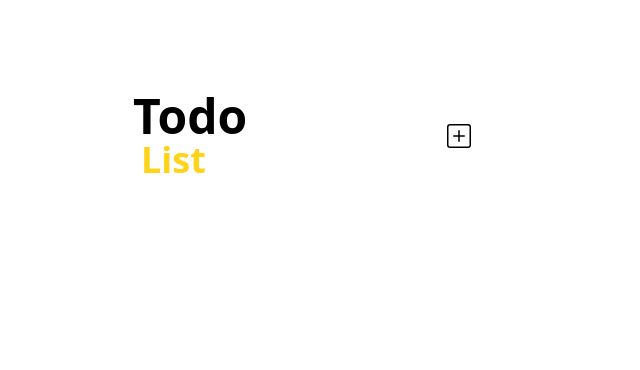
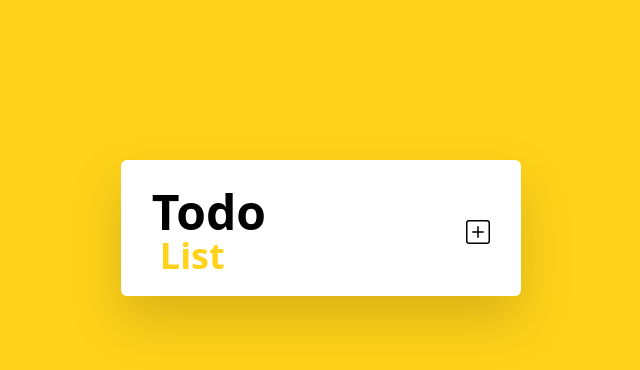
Before and after one commit to suryaj04/Todo-app, a website: page index.html in a window 1280 px wide. Shown: the whole page, without its empty margins (319-959 px from the left). Drawn offline with Linux system fonts and the light colour scheme.

Commit message:
Changed the background color on big screens

```diff
--- a/index.html
+++ b/index.html
@@ -6,12 +6,12 @@
     <title>Document</title>
     <link rel="stylesheet" href="output.css">
 </head>
-<body>
+<body class="sm:bg-[#FFD31A]">
     <div id="hide" class="absolute border rounded-xl hidden border-red-600 p-2 right-4 top-4">
         <h1 class="text-xl font-bold tracking-tighter">Enter the title</h1>
     </div>
-    <div class="mx-auto w-full p-3 sm:w-[400px] mt-4 sm:mt-20">
-        <div class="flex justify-between  w-[90%]">
+    <div class="mx-auto w-full p-3 sm:w-[400px] mt-4 rounded-md bg-white drop-shadow-2xl sm:mt-40">
+        <div class="flex justify-between mt-4 mx-auto  w-[90%]">
             <div class="">
                 <h1 class="font-bold text-5xl ">Todo</h1>
                 <p class="font-semibold text-4xl mx-2 text-[#FFD31A]">List</p>
@@ -28,13 +28,14 @@
                 <button id="cancelBtn" class="bg-[#FFD217] border-2 border-black p-2 rounded-md text-black font-semibold w-full">Cancel</button>
               </div>
           </div>
+          <div class="mx-auto sm:w-[350px] w-[90%]  my-2">
+
+            <div id="details">
+
+            </div>
+         </div>
     </div>
-   <div class="mx-auto sm:w-[350px] w-[90%]  my-2">
 
-      <div id="details">
-
-      </div>
-   </div>
 
     <script src="app.js"></script>
 </body>
```
Also changed, not shown: output.css.
